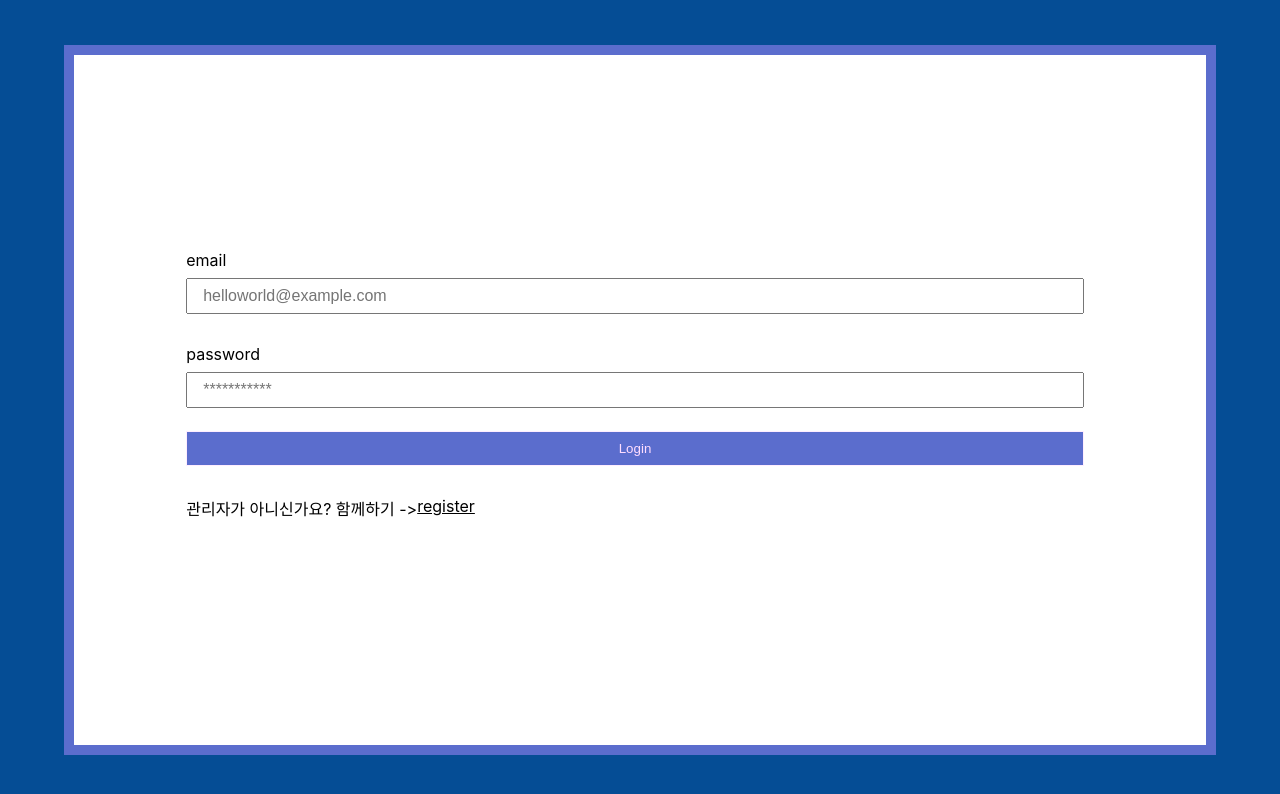
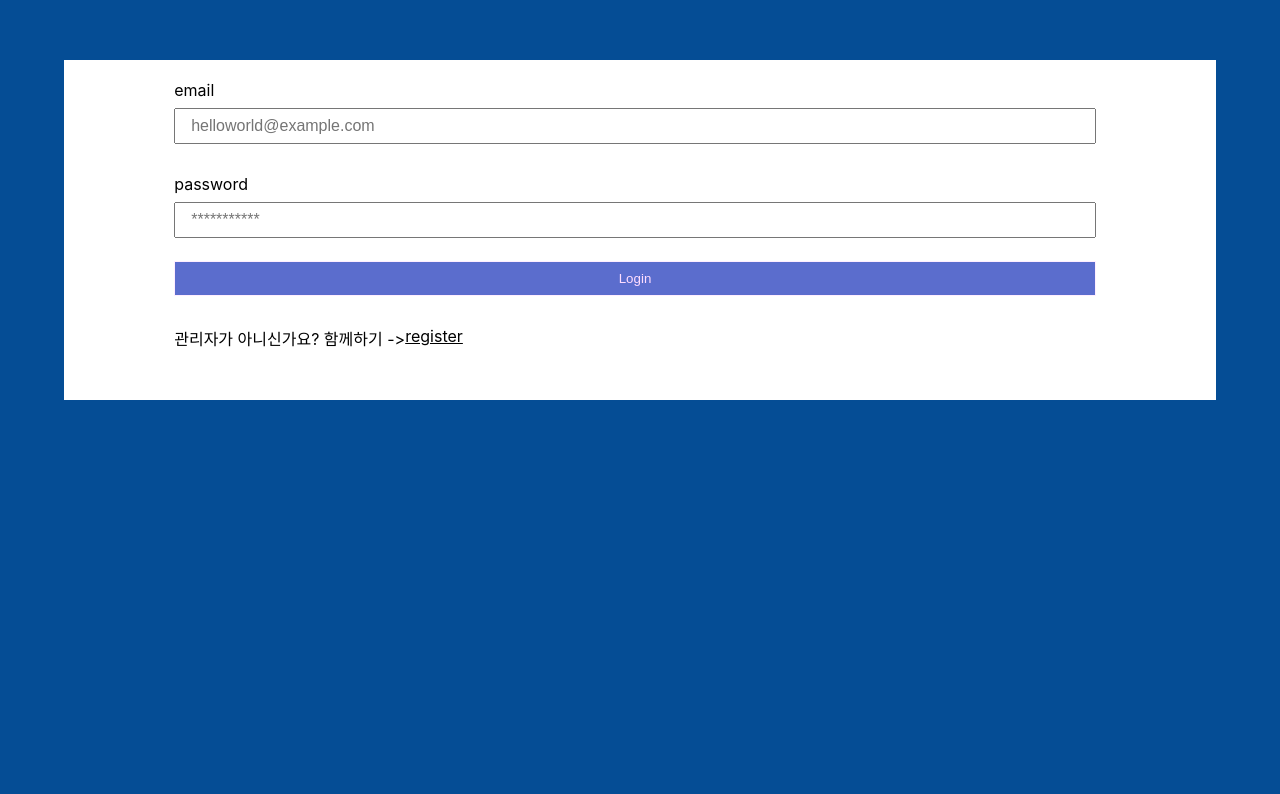
Before and after one commit to SecretJuJu/trash-dictionary, a React (Create React App) app in the folder front-end/: page /login in a window 1280 px wide. Shown: the top 794 px of the page. Built offline with nearby package versions, Linux system fonts and the light colour scheme.

Commit message:
feat: now able to scroll in register&login pages

```diff
--- a/front-end/src/components/login/login.css
+++ b/front-end/src/components/login/login.css
@@ -1,21 +1,20 @@
+#root {
+    padding-top:0;
+}
 
 .login-wrapper {
     width: 90%;
-    display: flex;
-    justify-content: center;
-    align-items: center;
     height: 85%;
+    overflow: scroll;
 }
 
 .login {
     width: 100%;
     background: #fff;
     box-sizing: content-box;
-    border: solid #5B6DCD 10px;
-    padding: 5px;
-    height: 100%;
+    padding-top: 20px;
+    padding-bottom: 20px;
     overflow: scroll;
-    display: flex;
 }
 
 .login> form {
--- a/front-end/src/components/register/register.css
+++ b/front-end/src/components/register/register.css
@@ -4,21 +4,17 @@
 
 .register-wrapper {
     width: 90%;
-    display: flex;
-    justify-content: center;
-    align-items: center;
     height: 85%;
+    overflow: scroll;
 }
 
 .register {
     width: 100%;
     background: #fff;
     box-sizing: content-box;
-    border: solid #5B6DCD 10px;
-    padding: 5px;
-    height: 100%;
+    padding-top: 20px;
+    padding-bottom: 20px;
     overflow: scroll;
-
 }
 
 .register> form {
```
